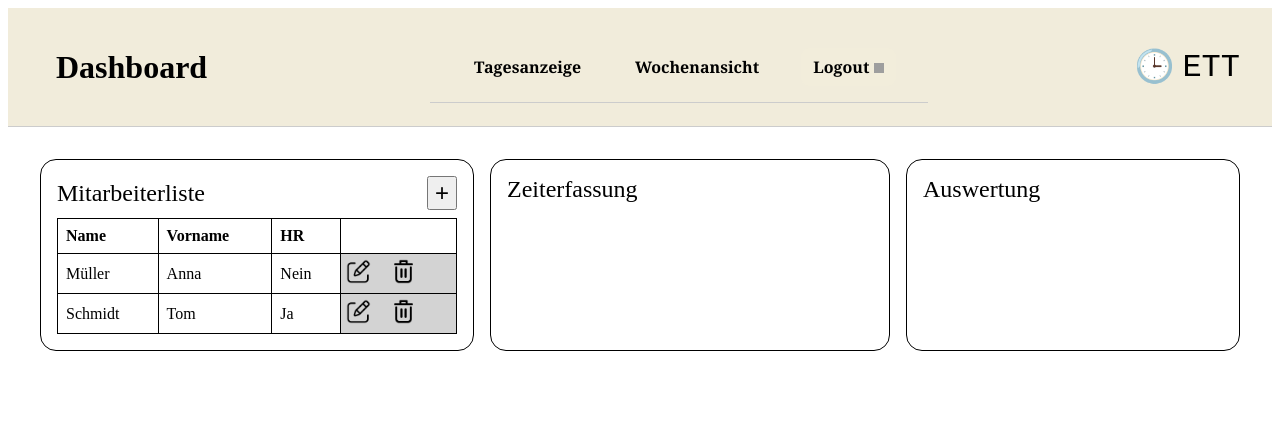
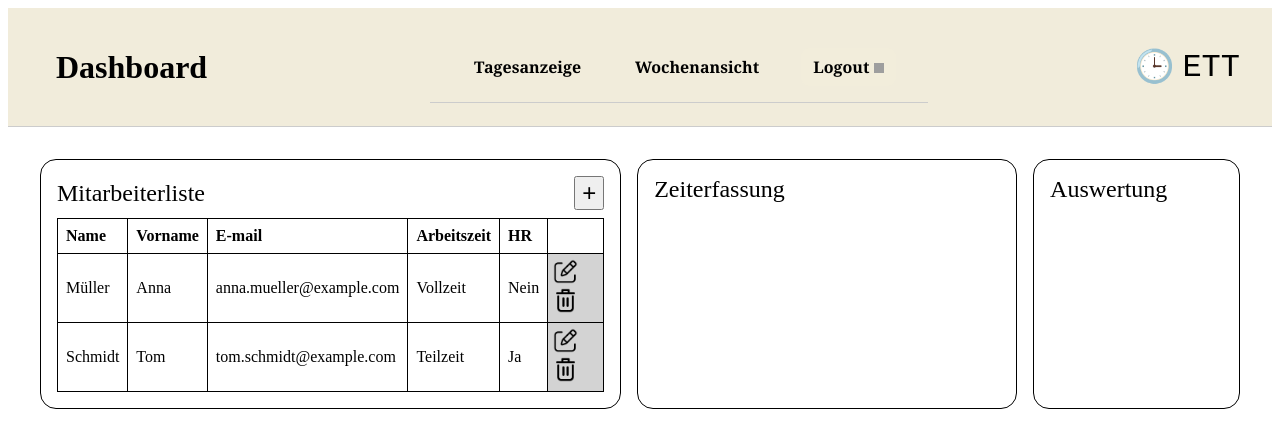
Before and after one commit to on24FeLi/ETT2.0, a Vue app: page /dashboard in a window 1280 px wide. Shown: the top 448 px of the page. Built offline with nearby package versions, Linux system fonts and the light colour scheme; grey boxes are pictures that could not be loaded.

Commit message:
part-time/ full-time

```diff
--- a/src/utils/storageTest.js
+++ b/src/utils/storageTest.js
@@ -5,7 +5,8 @@ const users = [
     vorname: 'Anna',
     email: 'anna.mueller@example.com',
     passwort: 'Passwort123',
-    isHR: false
+    isHR: false,
+    arbeitszeitTyp: 'Vollzeit'
   },
   {
     id: 2,
@@ -13,7 +14,8 @@ const users = [
     vorname: 'Tom',
     email: 'tom.schmidt@example.com',
     passwort: 'Geheim456',
-    isHR: true
+    isHR: true,
+    arbeitszeitTyp: 'Teilzeit'
   }
 ]
 const storedUsers = localStorage.getItem('users');
@@ -23,14 +25,15 @@ if (storedUsers) {
 }
 let nextId = users.length + 1
 
-function addUser(nachname, vorname, email, passwort, isHR  = false) {
+function addUser(nachname, vorname, email, passwort, isHR  = false, arbeitszeitTyp = 'Vollzeit') {
   users.push({
     id: nextId++,
     nachname,
     vorname,
     email,
     passwort,
-    isHR
+    isHR,
+    arbeitszeitTyp
   })
   localStorage.setItem('users', JSON.stringify(users))
 }
--- a/src/views/Dashboard.vue
+++ b/src/views/Dashboard.vue
@@ -2,7 +2,7 @@
 import { ref } from "vue";
 import navigation from "@/components/navigation.vue";
 import { users, addUser, deleteUser, updateUser } from "@/utils/storageTest";
-import {deleteWorkTimesByUser} from "@/utils/Arbeitszeiten"
+import { deleteWorkTimesByUser } from "@/utils/Arbeitszeiten";
 const editingUser = ref(null);
 const showForm = ref(false);
 
@@ -12,6 +12,7 @@ const form = ref({
   email: "",
   password: "",
   isHR: false,
+  arbeitszeitTyp: "Vollzeit",
 });
 
 function toggleForm() {
@@ -21,7 +22,6 @@ function toggleForm() {
     // Wenn das Formular geöffnet wird, zurücksetzen
     resetForm();
   }
-
 }
 const userList = ref(users);
 function submitForm() {
@@ -34,13 +34,14 @@ function submitForm() {
     // Bearbeiten
     updateUser(editingUser.value.id, { ...form.value });
     console.log("Mitarbeiter bearbeitet:", form.value);
-  }
- else {addUser(
+  } else {
+    addUser(
       form.value.nachname,
       form.value.vorname,
       form.value.email,
       form.value.password,
-    form.value.isHR
+      form.value.isHR,
+      form.value.arbeitszeitTyp
     );
 
     console.log("Mitarbeiter hinzugefügt:", form.value);
@@ -53,6 +54,7 @@ function submitForm() {
       email: "",
       password: "",
       isHR: false,
+      arbeitszeitTyp: "",
     };
   }
   userList.value = [...users];
@@ -61,7 +63,7 @@ userList.value = [...users];
   resetForm();
   toggleForm(); // Formular schließen
 }
-function deleteUserFromStorage(user){
+function deleteUserFromStorage(user) {
   if (confirm(`Möchtest du ${user.vorname} ${user.nachname} wirklich löschen?`)) {
     deleteUser(user.id);
     deleteWorkTimesByUser(user.id);
@@ -73,8 +75,9 @@ function editUserFromStorage(user) {
     nachname: user.nachname,
     vorname: user.vorname,
     email: user.email,
-    password: user.passwort, // du kannst hier auch "" setzen, wenn das Passwort nicht angezeigt werden soll
-    isHR: user.isHR
+    password: user.passwort,
+    isHR: user.isHR,
+    arbeitszeitTyp: user.arbeitszeitTyp || "Vollzeit",
   };
   editingUser.value = user;
   showForm.value = true;
@@ -86,6 +89,7 @@ function resetForm() {
     email: "",
     password: "",
     isHR: false,
+    arbeitszeitTyp: "Vollzeit",
   };
   editingUser.value = null;
 }
@@ -111,6 +115,8 @@ function resetForm() {
             <tr>
               <th>Name</th>
               <th>Vorname</th>
+              <th>E-mail</th>
+              <th>Arbeitszeit</th>
               <th>HR</th>
               <th></th>
             </tr>
@@ -119,6 +125,8 @@ function resetForm() {
             <tr v-for="user in userList" :key="user.id">
               <td>{{ user.nachname }}</td>
               <td>{{ user.vorname }}</td>
+              <td>{{ user.email }}</td>
+              <td>{{ user.arbeitszeitTyp }}</td>
               <td>{{ user.isHR ? "Ja" : "Nein" }}</td>
               <td id="icons">
                 <button @click="editUserFromStorage(user)">
@@ -140,13 +148,13 @@ function resetForm() {
       <div class="card" style="width: 100%">
         <div class="section-title">Auswertung</div>
       </div>
-    </div>
+
 
     <!-- FORMULAR-OVERLAY -->
     <div class="overlay" v-if="showForm">
       <div class="form-popup">
         <button class="close-btn" @click="toggleForm">×</button>
-        <h2>{{ editingUser ? 'Mitarbeiter bearbeiten' : 'Neuen Mitarbeiter hinzufügen' }}</h2>
+        <h2>{{ editingUser ? "Mitarbeiter bearbeiten" : "Neuen Mitarbeiter hinzufügen" }}</h2>
         <input type="text" v-model="form.nachname" placeholder="Name" required />
         <input type="text" v-model="form.vorname" placeholder="Vorname" required />
         <input type="email" v-model="form.email" placeholder="E-Mail" required />
@@ -156,9 +164,16 @@ function resetForm() {
           <input type="checkbox" v-model="form.isHR" />
           Gehört zur HR-Abteilung
         </label>
-
+        <label class="checkbox">
+          Arbeitszeit:
+          <select v-model="form.arbeitszeitTyp">
+            <option value="Vollzeit">Vollzeit</option>
+            <option value="Teilzeit">Teilzeit</option>
+          </select>
+        </label>
         <div class="form-buttons right">
-          <button @click="submitForm">{{ editingUser ? 'Speichern' : 'Hinzufügen' }}</button>
+          <button @click="submitForm">{{ editingUser ? "Speichern" : "Hinzufügen" }}</button>
+        </div>
       </div>
     </div>
   </div>
@@ -208,7 +223,7 @@ header h1 {
   border-radius: 1rem;
   padding: 1rem;
   flex: 1;
-  min-width: 300px;
+
 }
 
 .employee-list {
@@ -330,5 +345,4 @@ td {
 #icons button:not(:last-child) {
   margin-right: 20px;
 }
-
 </style>
--- a/src/views/Wochenansicht.vue
+++ b/src/views/Wochenansicht.vue
@@ -6,6 +6,7 @@ import { getWorkTimesByUser } from '@/utils/Arbeitszeiten';
 // Eingeloggten Benutzer laden
 const user = JSON.parse(localStorage.getItem('loggedInUser'));
 const userId = user?.id ?? null;
+const arbeitszeitTyp = user?.arbeitszeitTyp ?? "Vollzeit";
 
 // Hilfsfunktion: Uhrzeit aus Datum entfernen (nur Datum vergleichen)
 function toDateOnly(date) {
@@ -48,6 +49,12 @@ const workTimes = computed(() => {
     return entryDate >= start && entryDate <= end;
   });
 });
+const sollStunden = computed(() => {
+  if (arbeitszeitTyp === 'Teilzeit') {
+    return 6; // Teilzeit: 6 Stunden
+  }
+  return 8; // Vollzeit: 8 Stunden
+});
 </script>
 
 <template>
@@ -85,7 +92,7 @@ const workTimes = computed(() => {
               <td>{{ entry.start }}</td>
               <td>{{ entry.end }}</td>
               <td>{{ entry.workinghours }}</td>
-              <td>{{ entry.workinghours-8 }}</td>
+              <td>{{ (entry.workinghours - sollStunden).toFixed(2) }}</td>
             </tr>
           </tbody>
         </table>
```
Lines whose indentation alone changed are shown as unchanged.
